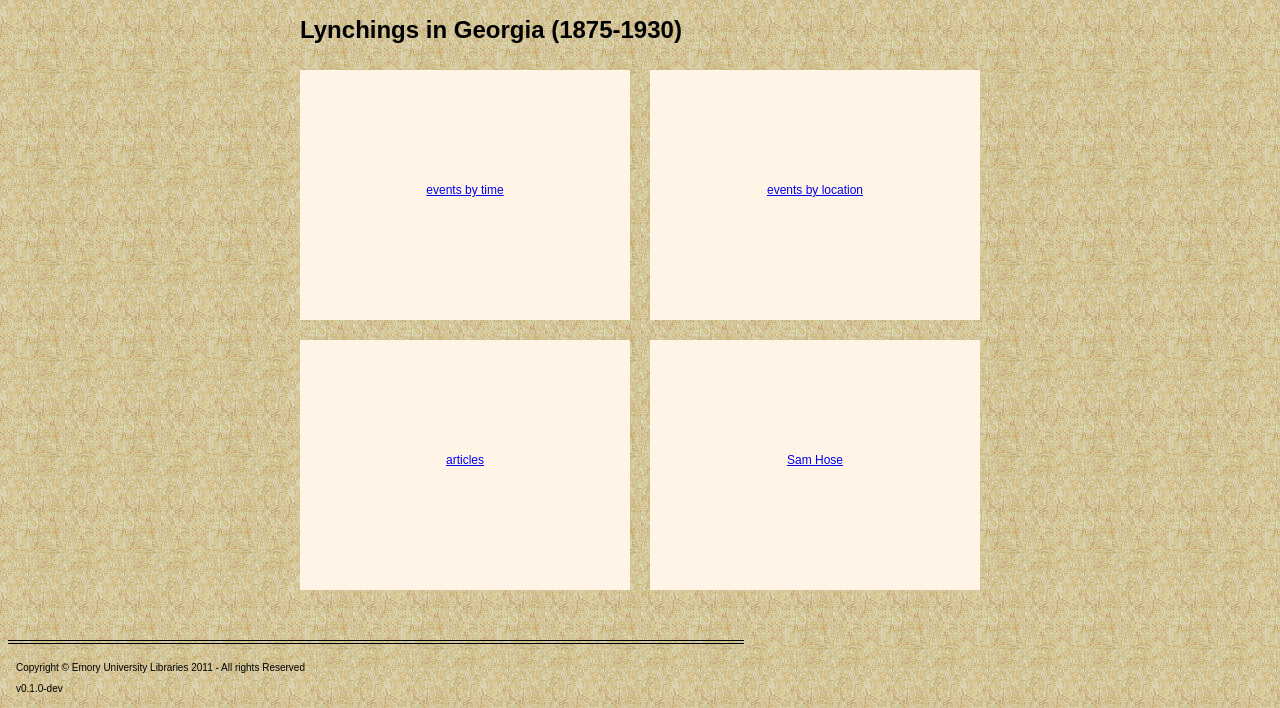
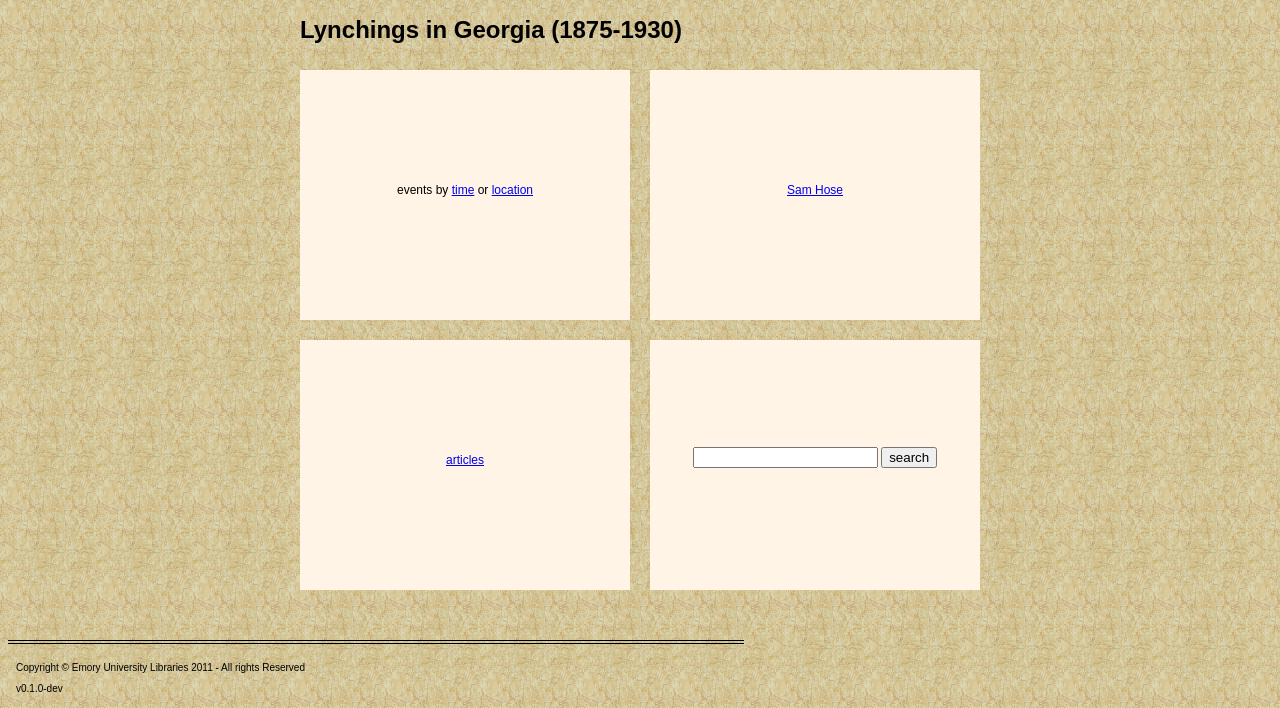
Before and after one commit to ecds-archives/georgia_lynchings, a Django app: page / in a window 1280 px wide. Shown: the top 708 px of the page. Run offline with Django 3.2, Linux system fonts and the light colour scheme.

Commit message:
add basic (currently nonfunctional) search form to front page

```diff
--- /dev/null
+++ b/georgia_lynchings/forms.py
@@ -0,0 +1,4 @@
+from django import forms
+
+class SearchForm(forms.Form):
+    q = forms.CharField()
--- a/georgia_lynchings/views.py
+++ b/georgia_lynchings/views.py
@@ -7,11 +7,13 @@ from django.template import Context
 from django.template.context import RequestContext
 from django.template.loader import get_template
 import datetime
+from georgia_lynchings.forms import SearchForm
 
 
 def home(request):
     template = 'index.html'
-    return render(request, template)
+    return render(request, template, {'search_form': SearchForm()})
+
 
 def current_datetime(request):
     now = datetime.datetime.now()
--- a/static/style/index.css
+++ b/static/style/index.css
@@ -33,6 +33,7 @@
 #topright { float:right }
 #bottomleft { float:left; clear:both }
 #bottomright { float:right }
+#bottomright .floater { margin-bottom: -1.5em; }
 
 /* drag bottom of #container down to contain floating panes */
 #insidefooter { clear:both }
--- a/templates/index.html
+++ b/templates/index.html
@@ -25,13 +25,15 @@
     <!-- floaters handle vertical centering. see index.css -->
     <div class="pane" id="topleft">
       <div class="floater"></div>
-      <div class="panecontent"><a href="{% url times %}">events by time</a></div>
+      <div class="panecontent">events by <a href="{% url times %}">time</a>
+        or <a href="{% url locations %}">location</a></div>
     </div>
 
     <div class="pane" id="topright">
       <div class="floater"></div>
-      <div class="panecontent"><a href="{% url locations %}">events by location</a></div>
+      <div class="panecontent"><a href="{% url macroevents row_id=4569 %}">Sam Hose</a></div>
     </div>
+
 
     <div class="pane" id="bottomleft">
       <div class="floater"></div>
@@ -40,7 +42,12 @@
 
     <div class="pane" id="bottomright">
       <div class="floater"></div>
-      <div class="panecontent"><a href="{% url macroevents row_id=4569 %}">Sam Hose</a></div>
+      <div class="panecontent">
+        <form action="" method="get">
+          {{ search_form.q }}
+          <input type="submit" value="search">
+        </form>
+      </div>
     </div>
 
     <div id="insidefooter">
```
